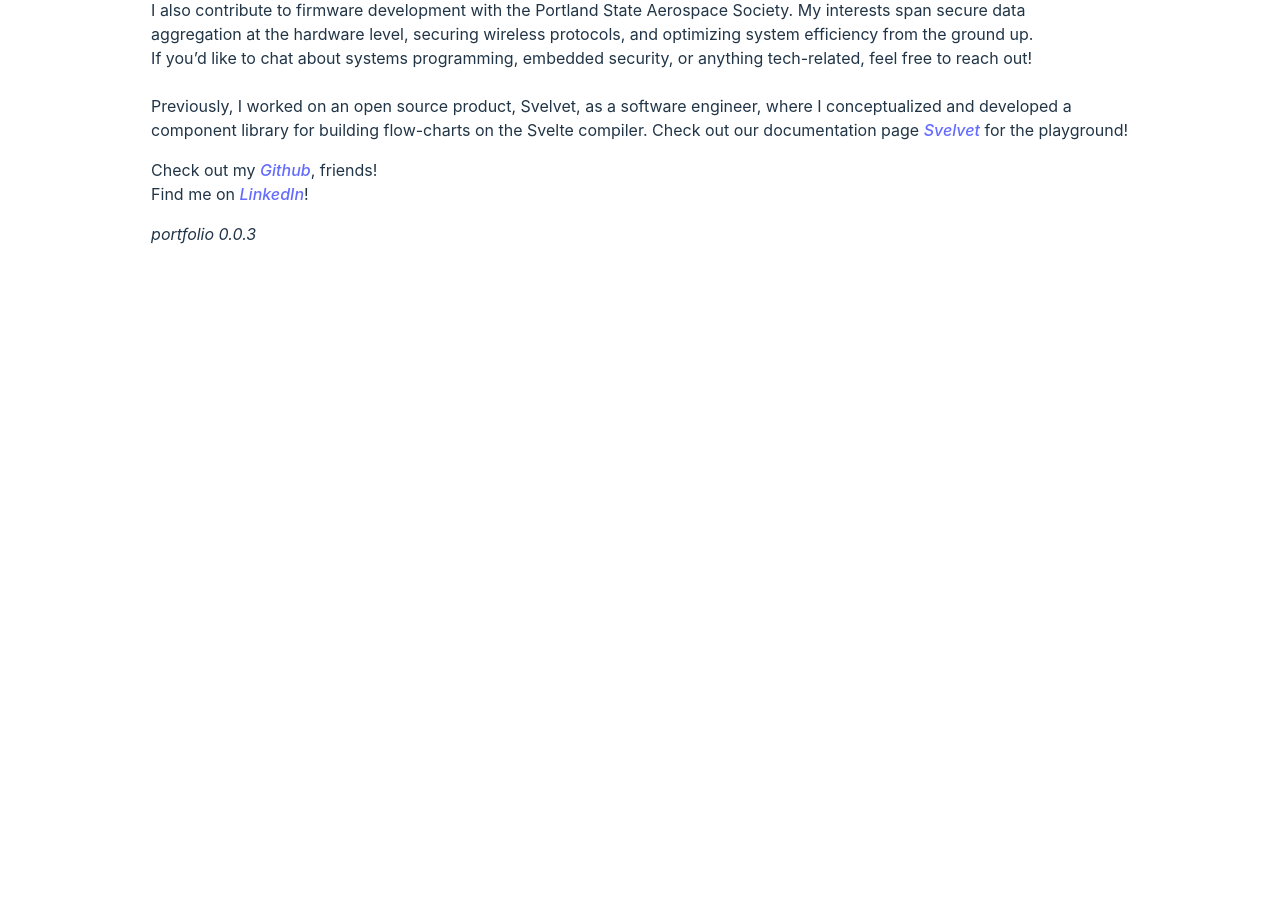
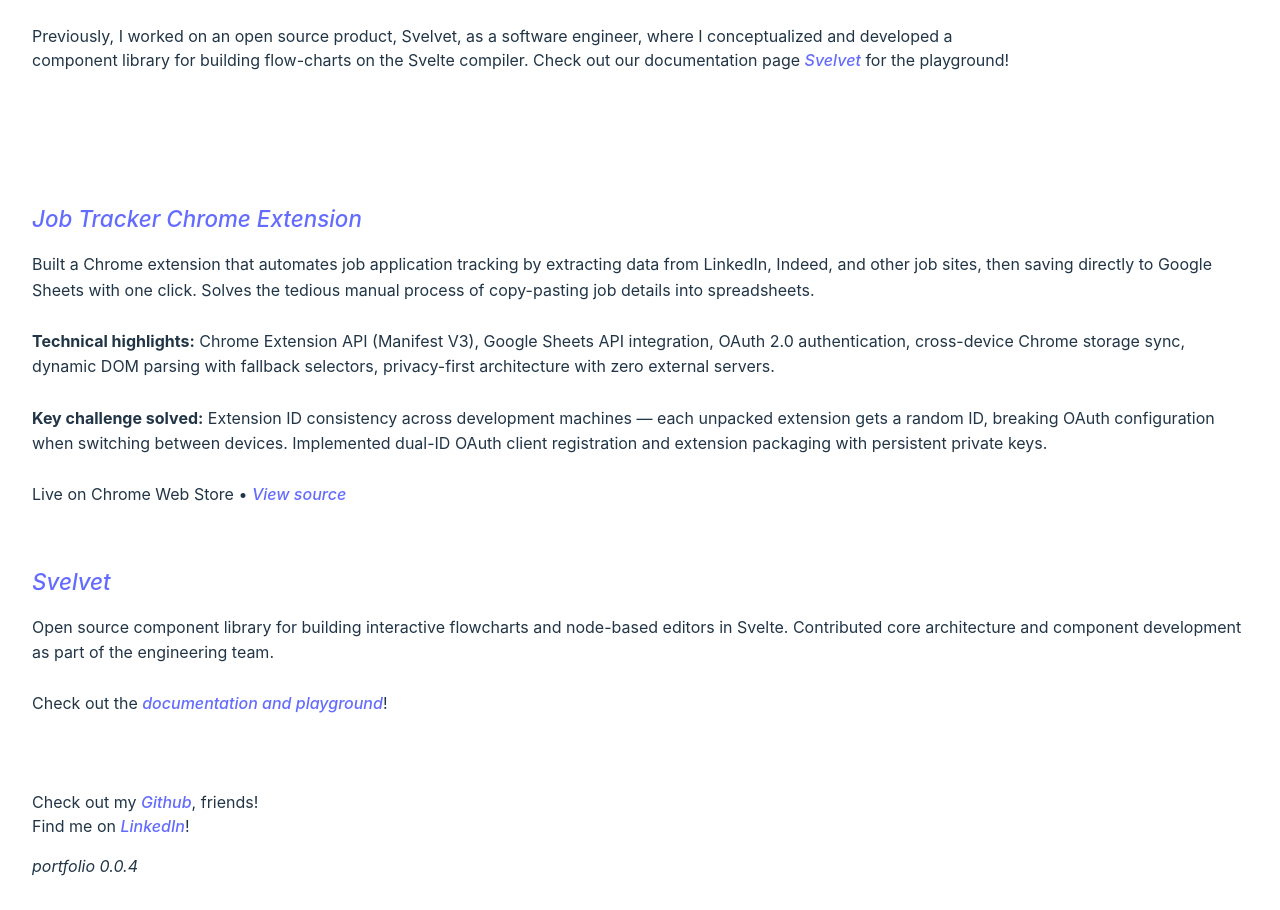
Before and after one commit to willettAMT/aaron-w-dev, a Svelte app: page / in a window 1280 px wide. Shown: the part 451-1361 px from the top of the page. Before the commit the page ends 800 px from the top, so only its background shows below. Built offline with nearby package versions, Linux system fonts and the light colour scheme.

Commit message:
generic commit

```diff
--- a/src/App.svelte
+++ b/src/App.svelte
@@ -9,16 +9,72 @@
         My current coursework includes embedded C, NASM, embedded rust, malware reverse engineering, and web and cloud security.<br>
         I also contribute to firmware development with the Portland State Aerospace Society. My interests span secure data<br>
         aggregation at the hardware level, securing wireless protocols, and optimizing system efficiency from the ground up.<br>
-        If you’d like to chat about systems programming, embedded security, or anything tech-related, feel free to reach out!<br><br>
+        If you'd like to chat about systems programming, embedded security, or anything tech-related, feel free to reach out!<br><br>
 
         Previously, I worked on an open source product, Svelvet, as a software engineer, where I conceptualized and developed a <br>
         component library for building flow-charts on the Svelte compiler. Check out our documentation page <a href="https://svelvet.io" target="_blank" rel="noreferrer"><i>Svelvet</i></a> for the playground!<br>
     </p>
-    <p>
+
+    <h2 style="margin-top: 3rem; margin-bottom: 1rem; font-size: 2.5em;">projects</h2>
+
+    <div class="project">
+        <h3><a href="https://chrome.google.com/webstore/detail/job-tracker" target="_blank" rel="noreferrer"><i>Job Tracker Chrome Extension</i></a></h3>
+        <p>
+            Built a Chrome extension that automates job application tracking by extracting data from LinkedIn, Indeed, and other job sites,
+            then saving directly to Google Sheets with one click. Solves the tedious manual process of copy-pasting job details into spreadsheets.<br><br>
+
+            <strong>Technical highlights:</strong> Chrome Extension API (Manifest V3), Google Sheets API integration, OAuth 2.0 authentication,
+            cross-device Chrome storage sync, dynamic DOM parsing with fallback selectors, privacy-first architecture with zero external servers.<br><br>
+
+            <strong>Key challenge solved:</strong> Extension ID consistency across development machines — each unpacked extension gets a random ID,
+            breaking OAuth configuration when switching between devices. Implemented dual-ID OAuth client registration and extension packaging
+            with persistent private keys.<br><br>
+
+            Live on Chrome Web Store • <a href="https://github.com/willettAMT/job-tracker" target="_blank" rel="noreferrer"><i>View source</i></a>
+        </p>
+    </div>
+
+    <div class="project">
+        <h3><a href="https://svelvet.io" target="_blank" rel="noreferrer"><i>Svelvet</i></a></h3>
+        <p>
+            Open source component library for building interactive flowcharts and node-based editors in Svelte. Contributed core architecture
+            and component development as part of the engineering team.<br><br>
+
+            Check out the <a href="https://svelvet.io" target="_blank" rel="noreferrer"><i>documentation and playground</i></a>!
+        </p>
+    </div>
+
+    <p style="margin-top: 3rem;">
         Check out my <a href="https://github.com/willettAMT" target="_blank" rel="noreferrer"><i>Github</i></a>, friends!<br>
         Find me on <a href="https://linkedin.com/in/willettAMT" target="_blank" rel="noreferrer"><i>LinkedIn</i></a>!
     </p>
 </div>
 <footer>
-    <i>portfolio 0.0.3</i>
+    <i>portfolio 0.0.4</i>
 </footer>
+
+<style>
+    .project {
+        margin-bottom: 2rem;
+        padding-bottom: 1.5rem;
+        border-bottom: 1px solid rgba(255, 255, 255, 0.1);
+    }
+
+    .project:last-child {
+        border-bottom: none;
+    }
+
+    .project h3 {
+        margin-bottom: 0.5rem;
+        font-size: 1.4em;
+    }
+
+    .project p {
+        margin-bottom: 0;
+        line-height: 1.6;
+    }
+
+    h2 {
+        color: rgba(255, 255, 255, 0.87);
+    }
+</style>
```
